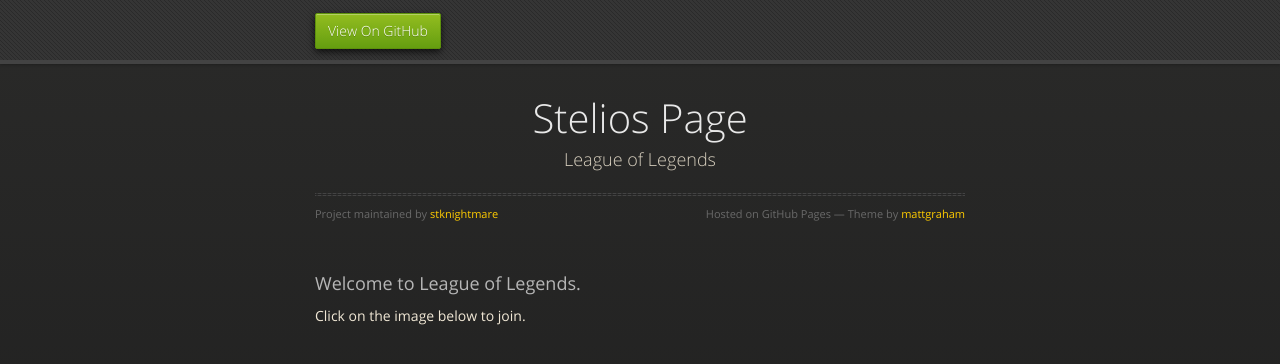
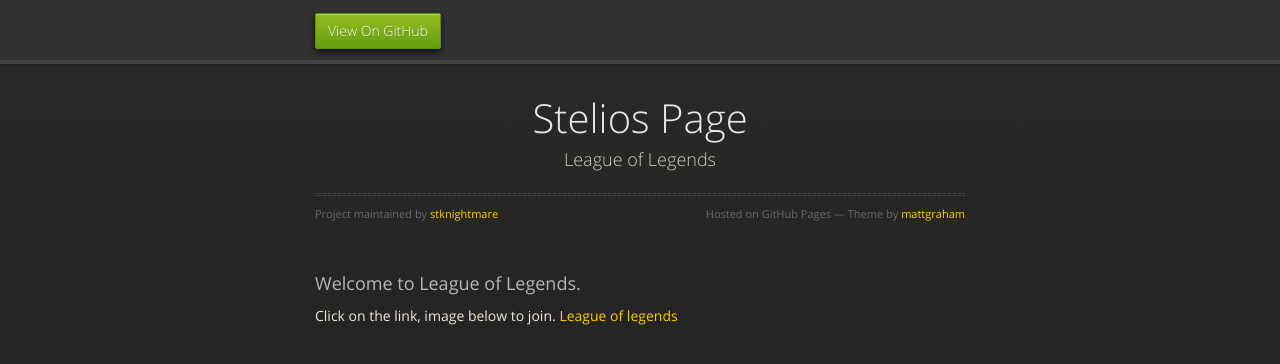
Before and after one commit to stknightmare/stknightmare.github.com, a plain HTML site: page index.html in a window 1280 px wide. Drawn offline with nearby package versions, Linux system fonts and the light colour scheme.

Commit message:
Update master

```diff
--- a/index.html
+++ b/index.html
@@ -36,7 +36,13 @@
 
         <h3>Welcome to League of Legends.</h3>
 
-<p>Click on the image below to join.</p>
+<p>
+Click on the link, image below to join.
+<a href="https://signup.leagueoflegends.com/en/signup/index?ref=4e8b922294458184377545">
+League of legends
+</a>
+
+</p>
 <!--<pre><code></code></pre>-->
 
 
```
